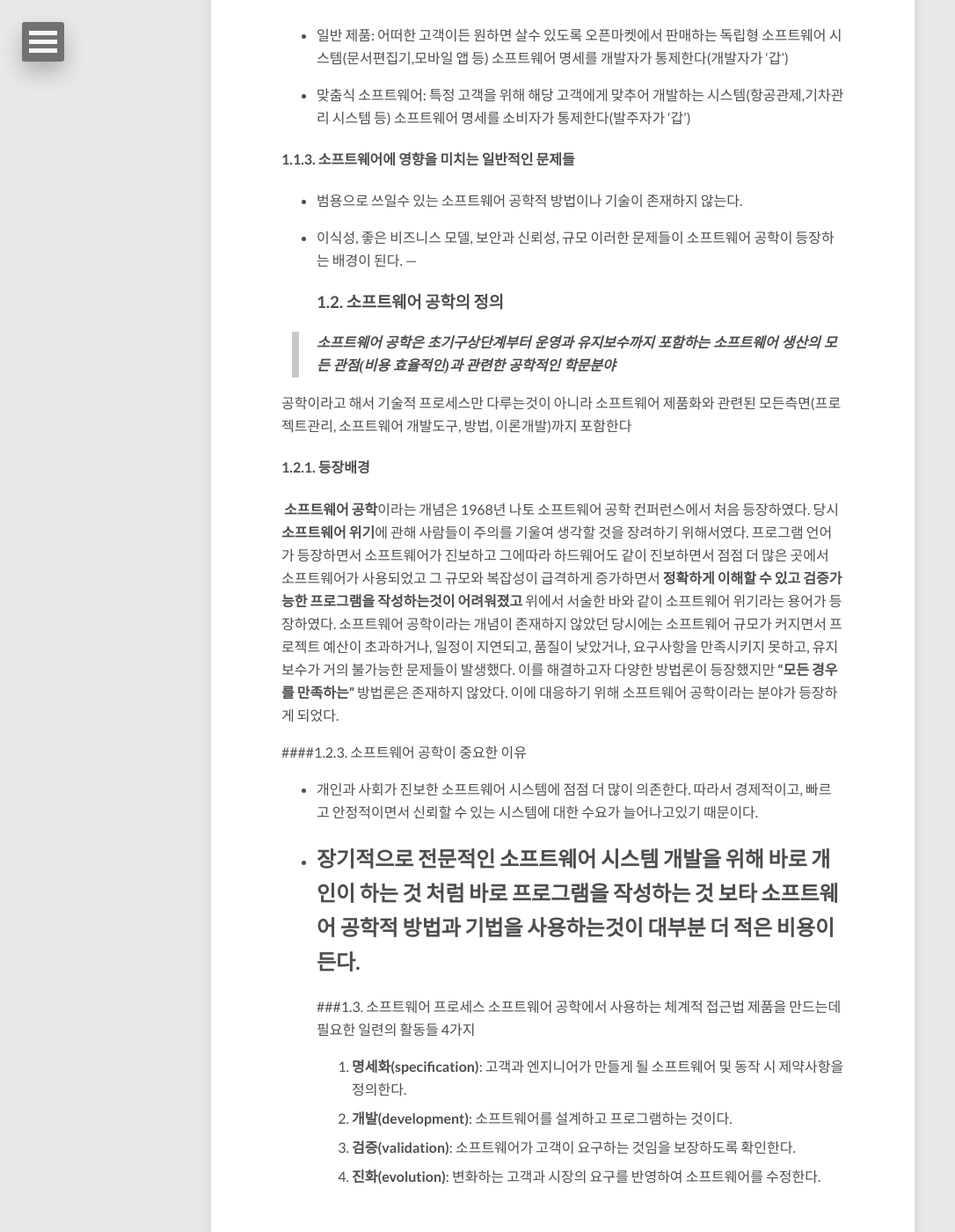
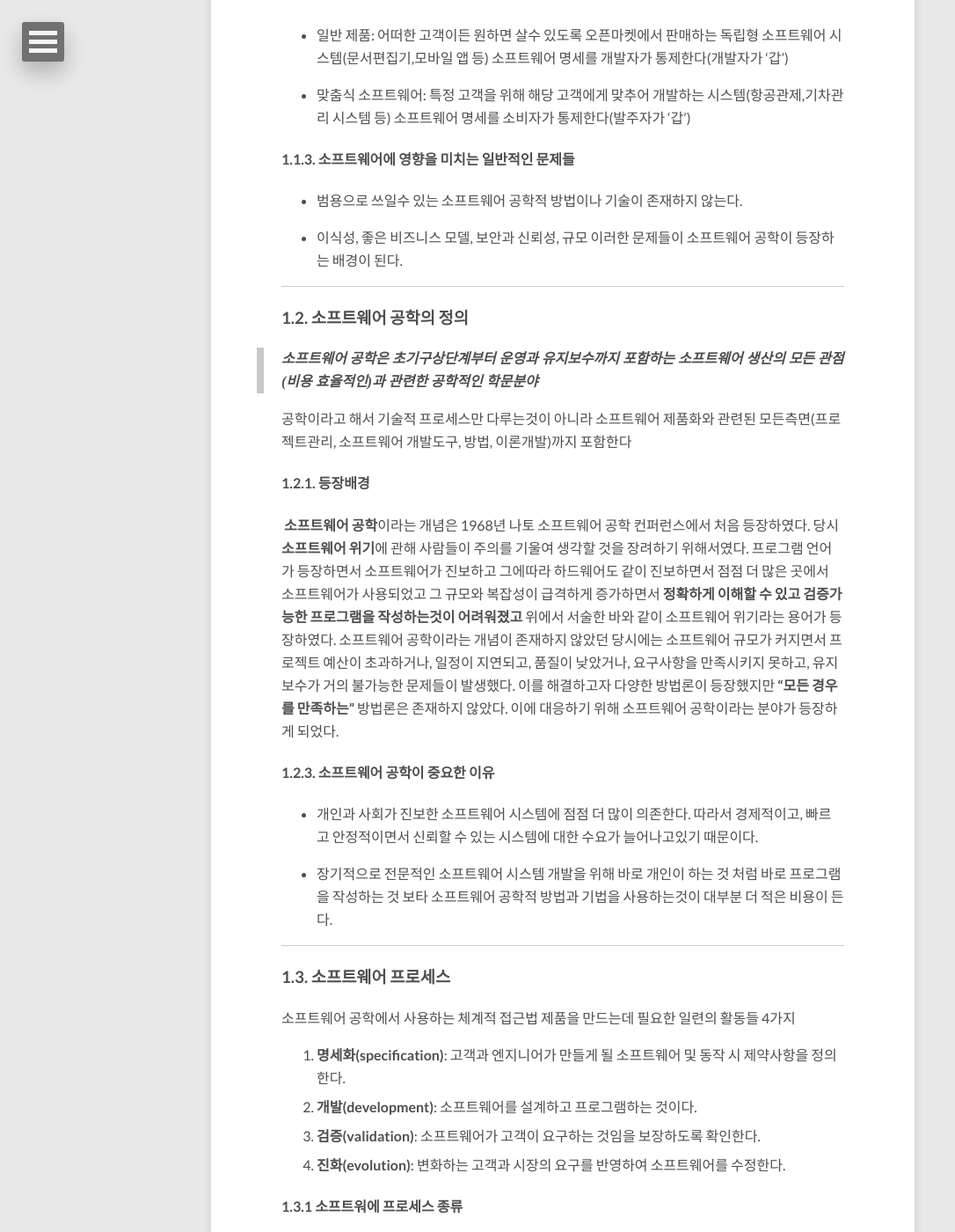
Before and after one commit to JS-Choi513/closed_blog_repository, a Jekyll site: the page built from _posts/2020-09-07-Software-Engineering.md, in a window 1280 px wide and 1400 px high, scrolled down 1082 px. Shown: the whole window at 88% size, without its empty margins (0-1086 px from the left). Built offline with Jekyll 4.4.1, drawn with Linux system fonts in a browser that asks for light colours; nearby versions of some CDN libraries.

```diff
--- a/_layouts/post.html
+++ b/_layouts/post.html
@@ -53,6 +53,24 @@
   </article>
 </div><!-- /#main -->
 
+{% assign post = page %}
+{% if post.tags.size > 0 %}
+  {% capture tags_content %}Tags{% if post.tags.size == 1 %}<i class="fa fa-tag"></i>{% else %}<i class="fa fa-tags"></i>{% endif %}: {% endcapture %}
+  {% for post_tag in post.tags %}
+    {% for data_tag in site.data.tags %}
+      {% if data_tag.slug == post_tag %}
+        {% assign tag = data_tag %}
+      {% endif %}
+    {% endfor %}
+    {% if tag %}
+      {% capture tags_content_temp %}<a href="/tags//"></a>{% if forloop.last == false %}, {% endif %}{% endcapture %}
+      {% assign tags_content = tags_content_temp %}
+    {% endif %}
+  {% endfor %}
+{% else %}
+  {% assign tags_content = '' %}
+{% endif %}
+
 <div class="footer-wrapper">
   <footer role="contentinfo">
     {% include footer.html %}
--- a/_posts/2020-09-07-Software-Engineering.md
+++ b/_posts/2020-09-07-Software-Engineering.md
@@ -21,6 +21,7 @@ image:
 #### 1.1.1. 좋은 소프트웨어란
 
 요구받은 가능과 성능을 사용자에게 제공해야 하고, 유지보수하기 좋고, 신뢰할 수 있으며, 사용하기 쉬워야 한다.
+
 - Maintaibability(유지보수성)
 고객의 변화하는 요구를 충족시킬 수 있도록진화하도록 만들어야 함
 - Dependability(확실성, 보안성)
@@ -29,7 +30,9 @@ image:
 메모리와 프로세서 사이클과 같은 시스템 자원을 낭비해서는 안된다.
 - Acceptability(수용성)
 설계한 목적에 부합하는 사용자 유형이 수용할 수 있어야 한다.
+
 #### 1.1.2. 소프트웨어 제품의 종류
+
 - 일반 제품: 어떠한 고객이든 원하면 살수 있도록 오픈마켓에서 판매하는 독립형 소프트웨어 시스템(문서편집기,모바일 앱 등)
 소프트웨어 명세를 개발자가 통제한다(개발자가 '갑')
 
@@ -37,28 +40,44 @@ image:
 소프트웨어 명세를 소비자가 통제한다(발주자가  '갑')
 
 #### 1.1.3. 소프트웨어에 영향을 미치는 일반적인 문제들
+
 - 범용으로 쓰일수 있는 소프트웨어 공학적 방법이나 기술이 존재하지 않는다.
 
-- 이식성, 좋은 비즈니스 모델, 보안과 신뢰성, 규모
-이러한 문제들이 소프트웨어 공학이 등장하는 배경이 된다.
+- 이식성, 좋은 비즈니스 모델, 보안과 신뢰성, 규모 이러한 문제들이 소프트웨어 공학이 등장하는 배경이 된다.
+
 ---
+
 ### 1.2. 소프트웨어 공학의 정의
+
 >**소프트웨어 공학은 초기구상단계부터 운영과 유지보수까지 포함하는 소프트웨어 생산의 모든 관점(비용 효율적인)과 관련한 공학적인 학문분야**
 
 공학이라고 해서 기술적 프로세스만 다루는것이 아니라 소프트웨어 제품화와 관련된 모든측면(프로젝트관리, 소프트웨어 개발도구, 방법, 이론개발)까지 포함한다
+
 #### 1.2.1. 등장배경
+
 &nbsp;**소프트웨어 공학**이라는 개념은 1968년 나토 소프트웨어 공학 컨퍼런스에서 처음 등장하였다. 당시 <strong>[소프트웨어 위기](https://ko.wikipedia.org/wiki/%EC%86%8C%ED%94%84%ED%8A%B8%EC%9B%A8%EC%96%B4_%EC%9C%84%EA%B8%B0)</strong>에 관해 사람들이 주의를 기울여 생각할 것을 장려하기 위해서였다. 프로그램 언어가 등장하면서 소프트웨어가 진보하고 그에따라 하드웨어도 같이 진보하면서 점점 더 많은 곳에서 소프트웨어가 사용되었고 그 규모와 복잡성이 급격하게 증가하면서 **정확하게 이해할 수 있고 검증가능한 프로그램을 작성하는것이 어려워졌고** 위에서 서술한 바와 같이 소프트웨어 위기라는 용어가 등장하였다. 소프트웨어 공학이라는 개념이 존재하지 않았던 당시에는 소프트웨어 규모가 커지면서 프로젝트 예산이 초과하거나, 일정이 지연되고, 품질이 낮았거나, 요구사항을 만족시키지 못하고, 유지보수가 거의 불가능한 문제들이 발생했다. 이를 해결하고자 다양한 방법론이 등장했지만 **"모든 경우를 만족하는"** 방법론은 존재하지 않았다. 이에 대응하기 위해 소프트웨어 공학이라는 분야가 등장하게 되었다.
 
-####1.2.3. 소프트웨어 공학이 중요한 이유
+#### 1.2.3. 소프트웨어 공학이 중요한 이유
+
 - 개인과 사회가 진보한 소프트웨어 시스템에 점점 더 많이 의존한다.
 따라서 경제적이고, 빠르고 안정적이면서 신뢰할 수 있는 시스템에 대한 수요가 늘어나고있기 때문이다.
- <br>
+
 - 장기적으로 전문적인 소프트웨어 시스템 개발을 위해 바로 개인이 하는 것 처럼 바로 프로그램을 작성하는 것 보타 소프트웨어 공학적 방법과 기법을  사용하는것이 대부분 더 적은 비용이 든다.
+
 ---
-###1.3. 소프트웨어 프로세스
+
+### 1.3. 소프트웨어 프로세스
+
 소프트웨어 공학에서 사용하는 체계적 접근법
 제품을 만드는데 필요한 일련의 활동들 4가지
+
 1. **명세화(specification)**: 고객과 엔지니어가 만들게 될 소프트웨어 및 동작 시 제약사항을 정의한다.
 1. **개발(development)**: 소프트웨어를 설계하고 프로그램하는 것이다.
 1. **검증(validation)**: 소프트웨어가 고객이 요구하는 것임을 보장하도록 확인한다.
 1. **진화(evolution)**: 변화하는 고객과 시장의 요구를 반영하여 소프트웨어를 수정한다.
+
+#### 1.3.1 소프트워에 프로세스 종류
+
+- **Plan Driven**
+
+- **Agile**
```
Also changed, not shown: _layouts/category.html (+54 -8 lines), categories/index.html (deleted, +0 -282 lines), category/DataScience.md (added, +7 -0 lines), category/Django.md (added, +7 -0 lines), category/Etc.md (added, +7 -0 lines), category/RubyonRails.md (added, +7 -0 lines), _posts/2020-09-09-Data_Communication-post.md (line endings or trailing spaces), images/avatar.jpg, images/none.jpg (added).
